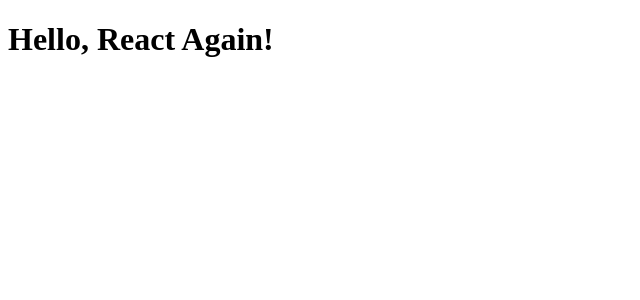
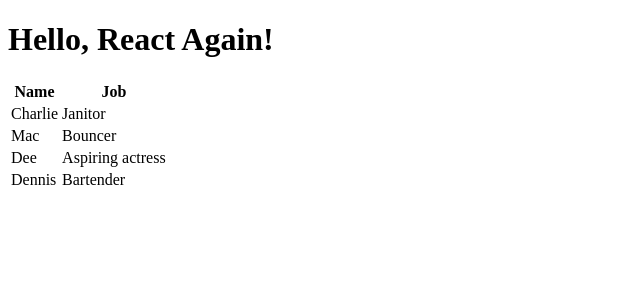
Before and after one commit to Mayankipsa/react-basics, a React (Create React App) app: page / in a window 1280 px wide. Shown: the top 300 px of the page, without its empty margins (0-640 px from the left). Built offline with nearby package versions, Linux system fonts and the light colour scheme.

Commit message:
Loaded Table in App Component

```diff
--- a/src/App.js
+++ b/src/App.js
@@ -1,9 +1,12 @@
 import React, { Component } from 'react'
+import Table from './Table'
+
 class App extends Component {
     render() {
         return (
             <div className="App">
                 <h1>Hello, React Again!</h1>
+                <Table></Table>
             </div>
         )
     }
```
